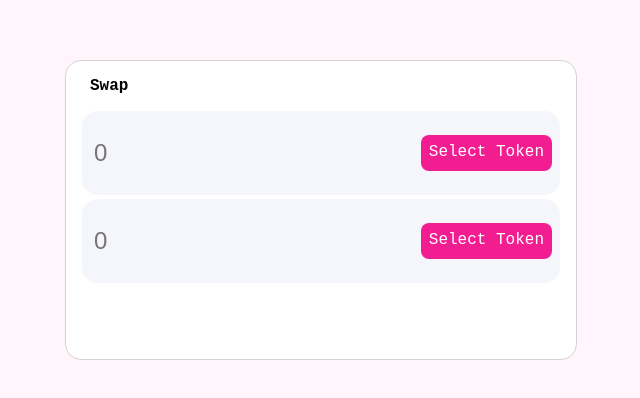
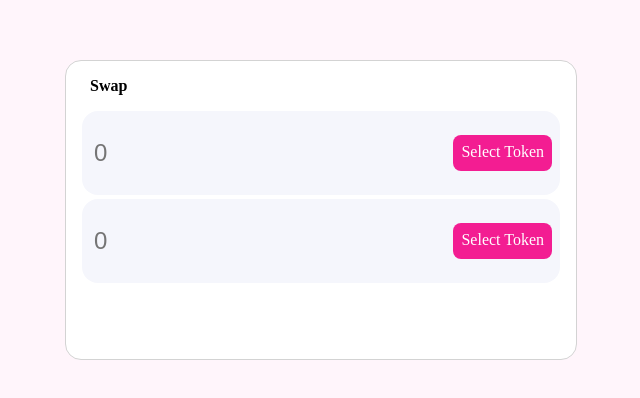
Before and after one commit to wwwax/chainza_test, a Next.js app: page / in a window 1280 px wide. Shown: the part 190-588 px from the top of the page, without its empty margins (319-959 px from the left). Built offline with nearby package versions, Linux system fonts and the light colour scheme.

Commit message:
feat: add global style

```diff
--- /dev/null
+++ b/src/components/GlobalStyle.tsx
@@ -0,0 +1,11 @@
+import { createGlobalStyle } from 'styled-components';
+
+const GlobalStyle = createGlobalStyle`
+* {
+  margin: 0;
+  padding: 0;
+  box-sizing: border-box;
+}
+`;
+
+export default GlobalStyle;
--- a/src/pages/_app.tsx
+++ b/src/pages/_app.tsx
@@ -4,9 +4,9 @@ import { Provider } from 'react-redux';
 import { QueryClient, QueryClientProvider } from 'react-query';
 import { ReactQueryDevtools } from 'react-query/devtools';
 
+import GlobalStyle from '@/components/GlobalStyle';
+
 import { store } from '@/redux/store';
-
-import './globals.css';
 
 const App = ({ Component, pageProps }: AppProps): JSX.Element => {
   const [queryClient] = useState(() => new QueryClient());
@@ -14,6 +14,7 @@ const App = ({ Component, pageProps }: AppProps): JSX.Element => {
   return (
     <QueryClientProvider client={queryClient}>
       <Provider store={store}>
+        <GlobalStyle />
         <Component {...pageProps} />
       </Provider>
       <ReactQueryDevtools initialIsOpen={false} />
--- a/src/pages/globals.css
+++ /dev/null
@@ -1,11 +0,0 @@
-*,
-*::before,
-*::after {
-  margin: 0;
-  padding: 0;
-  box-sizing: border-box;
-}
-
-html {
-  font-family: 'Courier New', Courier, monospace;
-}
```
